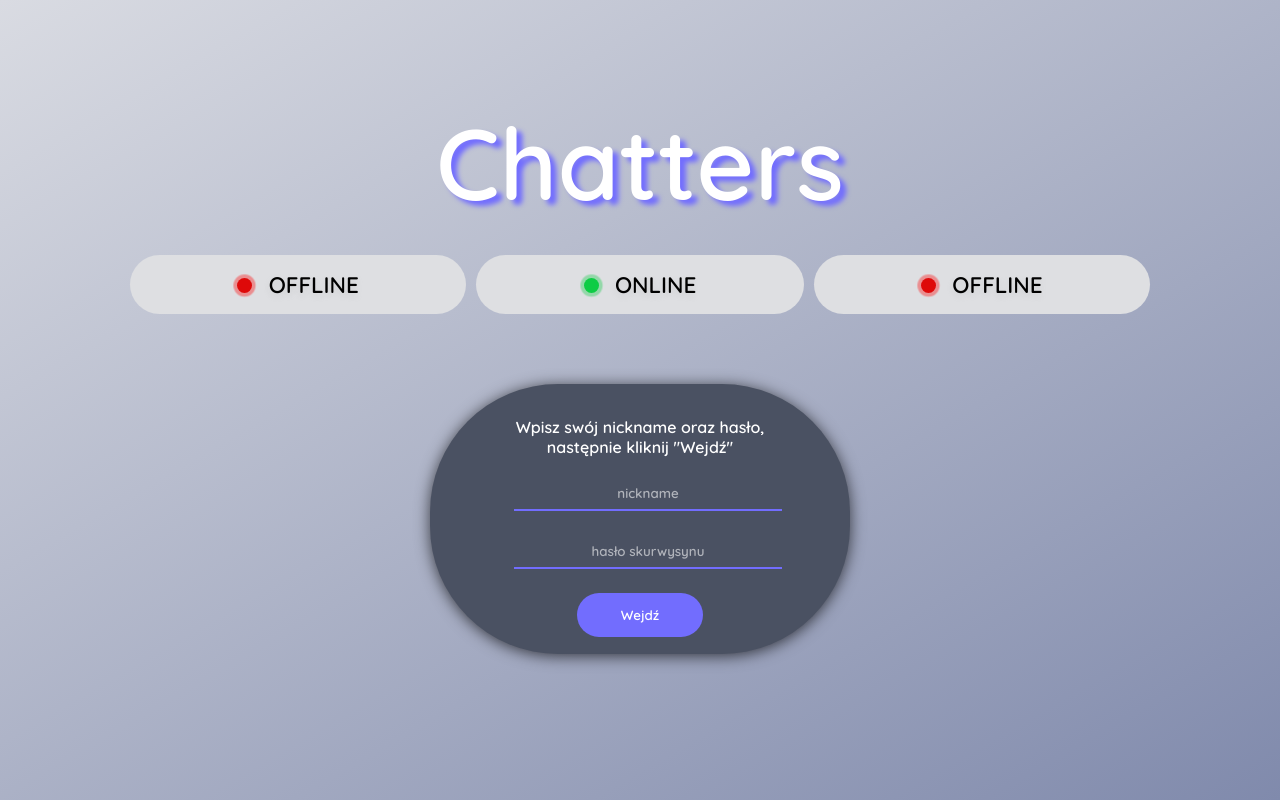
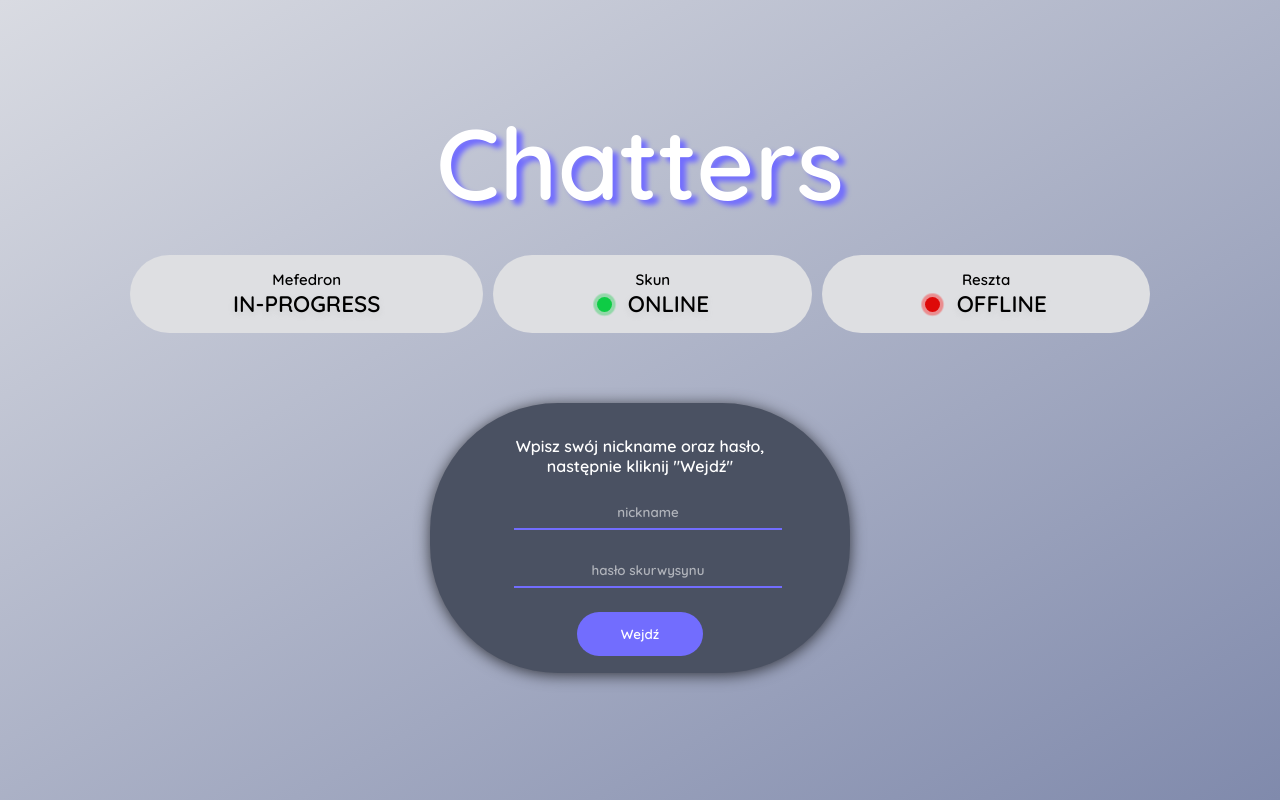
Before and after one commit to jajorpakub/chatters, a Next.js app: page / in a window 1280 px wide. Built offline with nearby package versions, Linux system fonts and the light colour scheme.

Commit message:
Update index.js

```diff
--- a/pages/index.js
+++ b/pages/index.js
@@ -1,3 +1,4 @@
+
 import React, { useContext } from "react";
 
 import { Context } from '../context'
@@ -25,22 +26,26 @@ export default function Auth() {
   }
   return (
   <div className="background">
+  <center>
     <div className='auth-title'><center>Chatters</center></div>
     <center>
 
     <div class="main">
         <div class="Geeks1 GFG">
-          <div class="online-indicator2">
-          <span class="blink2"></span>
+          <div class="online-text1">Mefedron</div>
+          <div class="online-indicator3">
+          <span class="blink3"></span>
           </div>
-          <h2 class="online-text"> OFFLINE</h2></div>
+          <h2 class="online-text"> IN-PROGRESS</h2></div>
         <div class="Geeks2 GFG">
+        <div class="online-text1">Skun</div>
           <div class="online-indicator">
           <span class="blink"></span>
           </div>
           <h2 class="online-text"> ONLINE</h2>
           </div>
         <div class="Geeks3 GFG">
+        <div class="online-text1">Reszta</div>
         <div class="online-indicator2">
           <span class="blink2"></span>
           </div>
@@ -74,10 +79,11 @@ export default function Auth() {
                 </button>
               </center>
           </form>
+
       </div>
     </center>
 
-
+    </center>
   </div>
   )
 }
```
